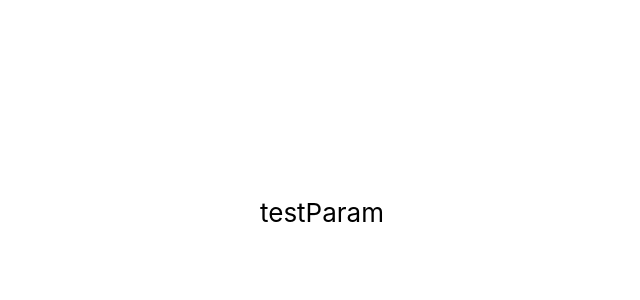
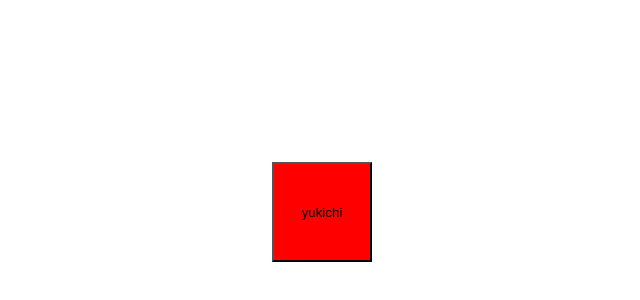
Before and after one commit to quest-academia/react-quest, a React (Create React App) app in the folder 04_react_component/class/: page / in a window 1280 px wide. Shown: the part 188-488 px from the top of the page, without its empty margins (318-958 px from the left). Built offline with nearby package versions, Linux system fonts and the light colour scheme.

Commit message:
講義内コード

```diff
--- a/04_react_component/class/src/App.js
+++ b/04_react_component/class/src/App.js
@@ -1,11 +1,11 @@
 import './App.css';
+import RedButton from './components/training/RedButton';
 
 function App() {
-  const test = 'testParam';
   return (
     <div className="App">
       <header className="App-header">
-        {test}
+        <RedButton buttonParam={'yukichi'}/>
       </header>
     </div>
   );
--- /dev/null
+++ b/04_react_component/class/src/components/training/RedButton.jsx
@@ -0,0 +1,21 @@
+import React from 'react';
+
+// クラス名はファイル名と一致させる
+class RedButton extends React.Component {
+    render () {
+        console.log(this.props)
+        return (
+            <button
+                style={{
+                    width: "100px",
+                    height: "100px",
+                    backgroundColor: "red"
+                }}
+            >
+                {this.props.buttonParam}
+            </button>
+        );
+    }
+}
+
+export default RedButton;
```
Also changed, not shown: 1 other file (tests, documents, lock files or other folders).
